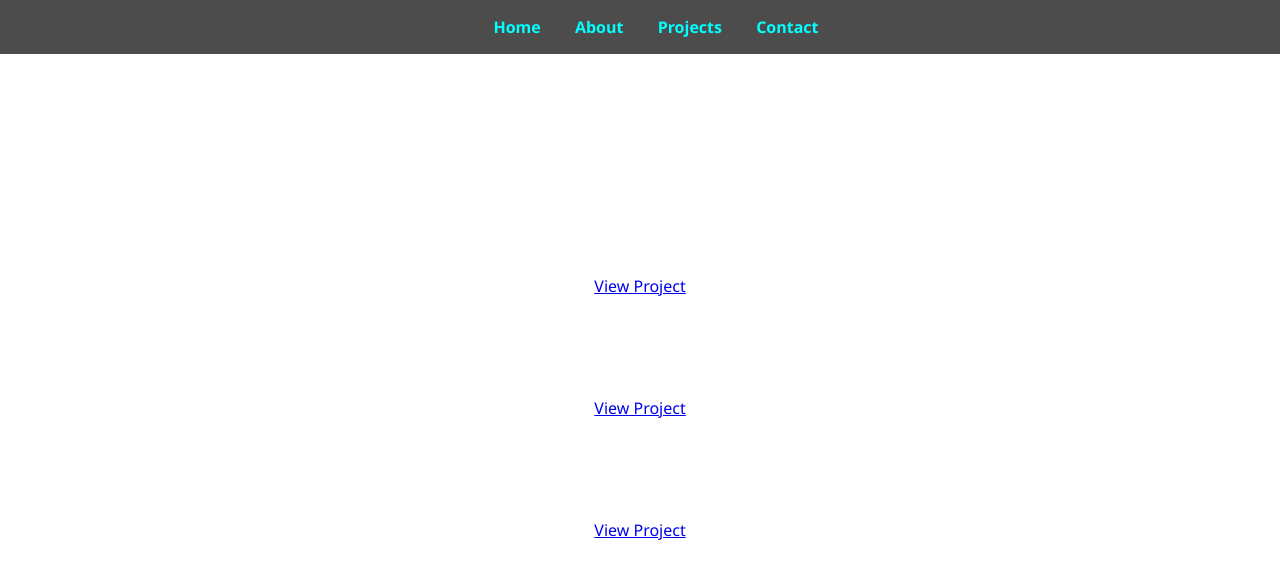
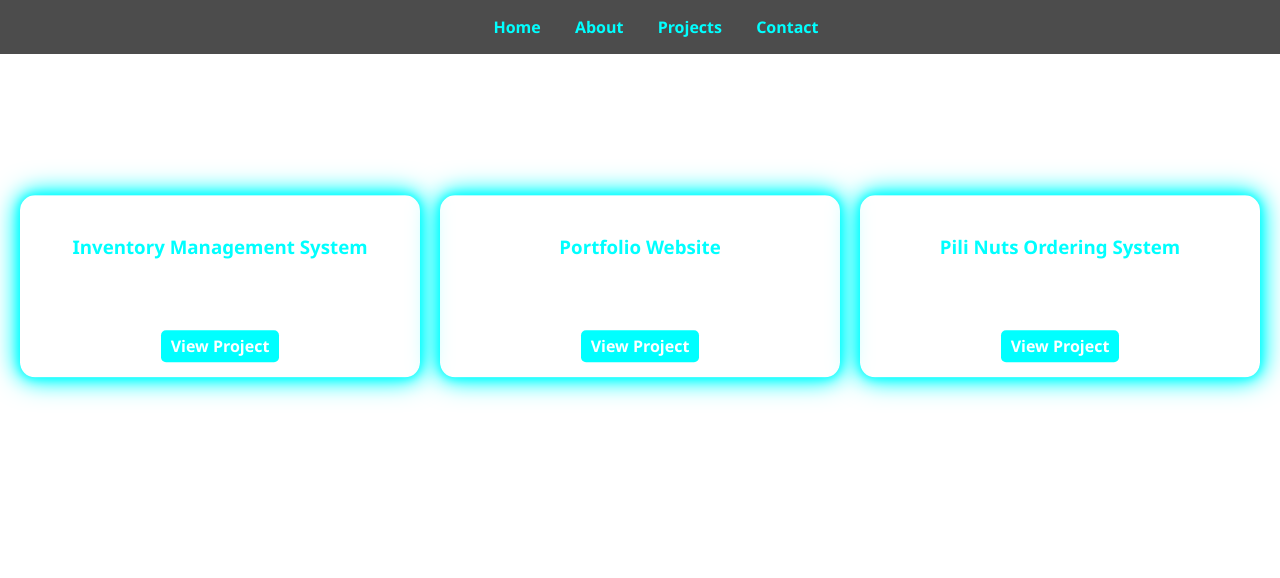
Before and after one commit to MONDSKY/my_personal_portfolio, a plain HTML site: page projects.html in a window 1280 px wide. Drawn offline with Linux system fonts and the light colour scheme.

Commit message:
Update style.css

```diff
--- a/style.css
+++ b/style.css
@@ -75,3 +75,54 @@ button {
   font-weight: bold;
   border-radius: 5px;
 }
+
+.projects-grid {
+  display: grid;
+  grid-template-columns: repeat(auto-fit, minmax(280px, 1fr));
+  gap: 20px;
+  margin-top: 30px;
+}
+
+.project-card {
+  background-color: rgba(255, 255, 255, 0.1);
+  padding: 20px;
+  border-radius: 15px;
+  box-shadow: 0 0 10px rgba(0,255,255,0.3);
+  transition: transform 0.3s ease;
+  animation: float 3s ease-in-out infinite, glow 2s ease-in-out infinite;
+}
+
+.project-card:hover {
+  transform: translateY(-5px);
+}
+
+.project-card h3 {
+  color: #00ffff;
+  margin-bottom: 10px;
+}
+
+.project-card a {
+  color: #ffffff;
+  background-color: #00ffff;
+  padding: 5px 10px;
+  border-radius: 5px;
+  text-decoration: none;
+  font-weight: bold;
+}
+
+@keyframes float {
+  0%, 100% { transform: translateY(0); }
+  50% { transform: translateY(-10px); }
+}
+
+@keyframes glow {
+  0% {
+    box-shadow: 0 0 5px #00ffff, 0 0 10px #00ffff, 0 0 15px #00ffff;
+  }
+  50% {
+    box-shadow: 0 0 10px #00ffff, 0 0 20px #00ffff, 0 0 30px #00ffff;
+  }
+  100% {
+    box-shadow: 0 0 5px #00ffff, 0 0 10px #00ffff, 0 0 15px #00ffff;
+  }
+}
```
